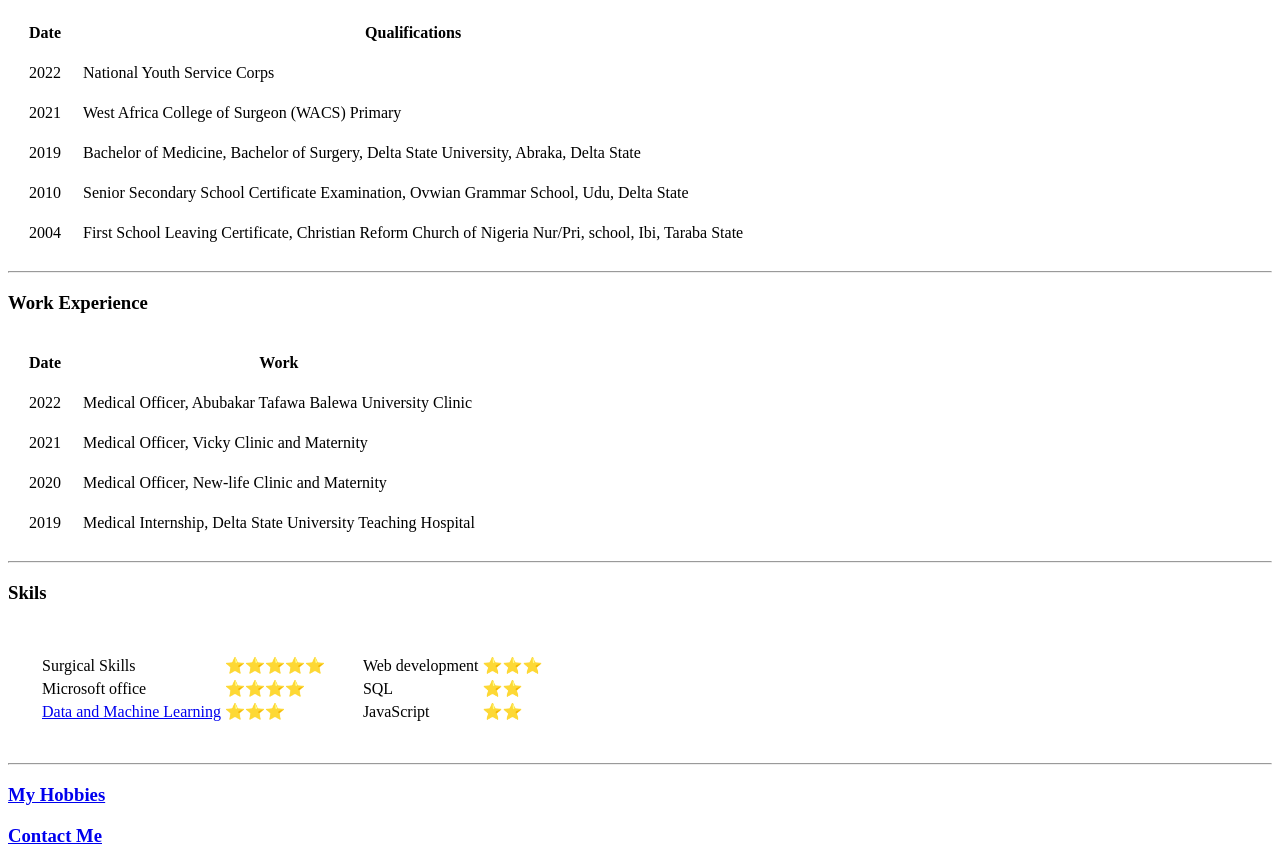
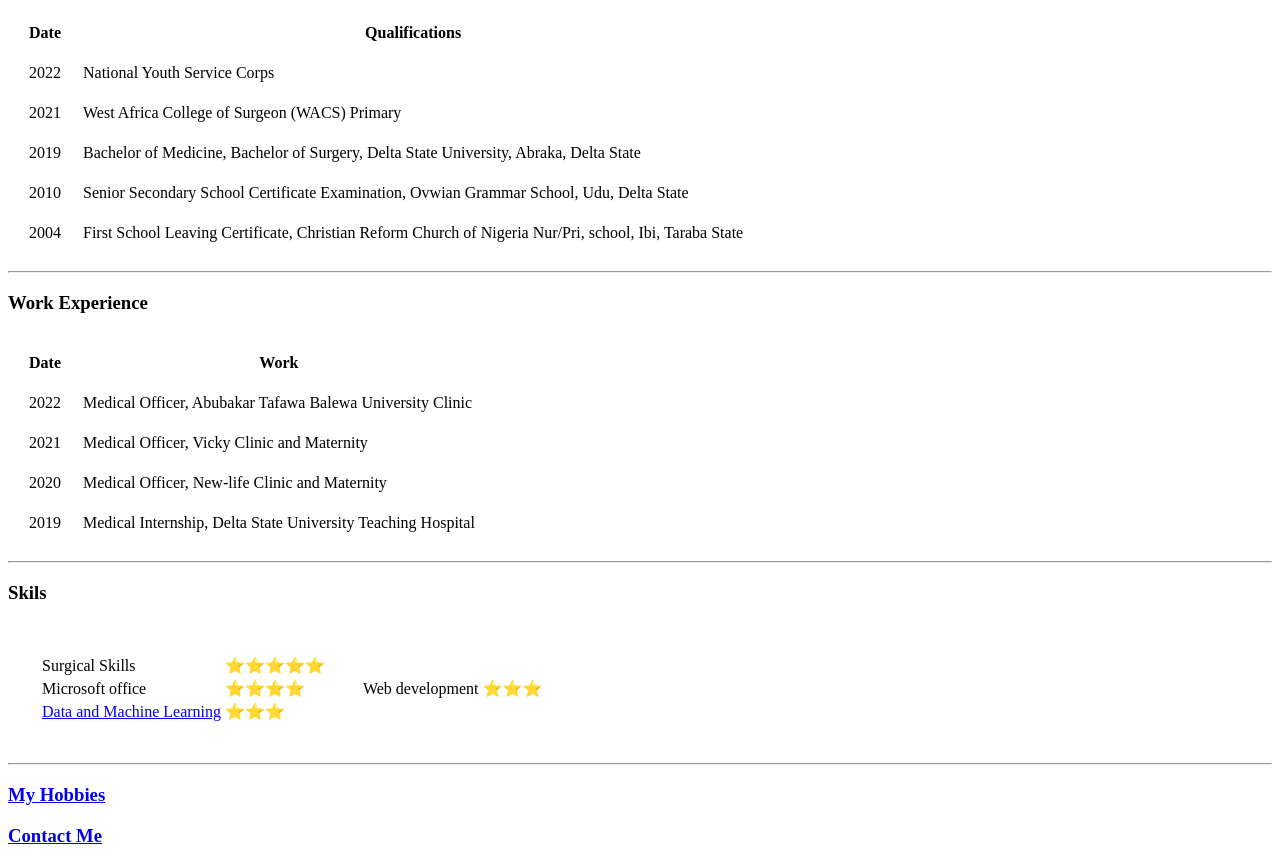
Before and after one commit to luther2510/CV, a plain HTML site: page index.html in a window 1280 px wide. Shown: the part 464-1329 px from the top of the page. Drawn offline with Linux system fonts and the light colour scheme.

Commit message:
Update index.html

```diff
--- a/index.html
+++ b/index.html
@@ -90,7 +90,7 @@
             <td>⭐⭐⭐⭐</td>
           </tr>
           <tr>
-            <td><a href="C:\Users\USER\Desktop\web development\HTML-Personal Site\the data science course 2022.pdf">Data and Machine Learning</a></td>
+            <td><a href="the data science course 2022.pdf">Data and Machine Learning</a></td>
             <td>⭐⭐⭐</td>
           </tr>
         </table></td>
@@ -99,14 +99,6 @@
             <td>Web development</td>
             <td>⭐⭐⭐</td>
           </tr>
-            <tr>
-              <td>SQL</td>
-              <td>⭐⭐</td>
-            </tr>
-            <tr>
-              <td>JavaScript</td>
-              <td>⭐⭐</td>
-            </tr>
           </table></td>
       </tr>
     </table>
```
